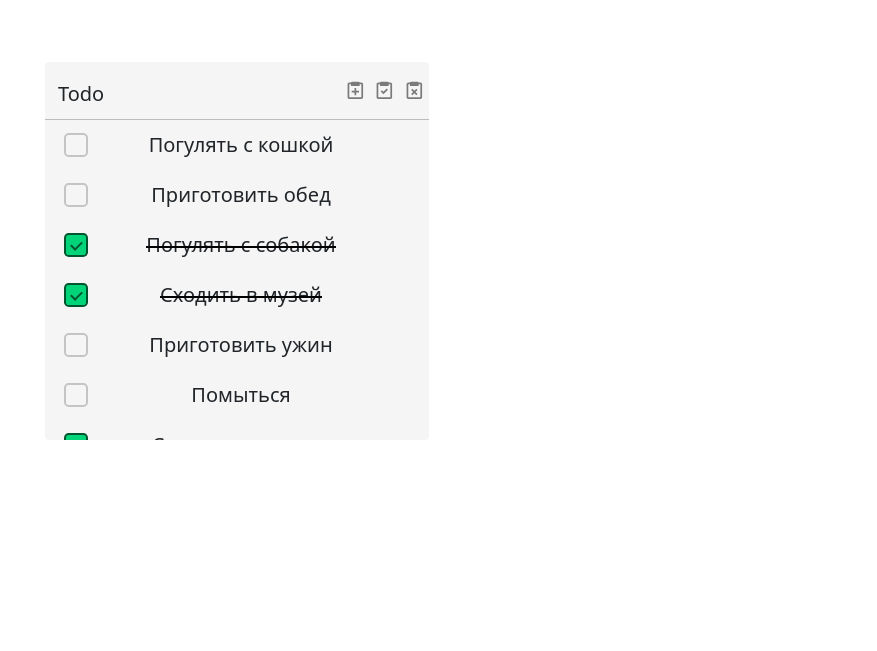
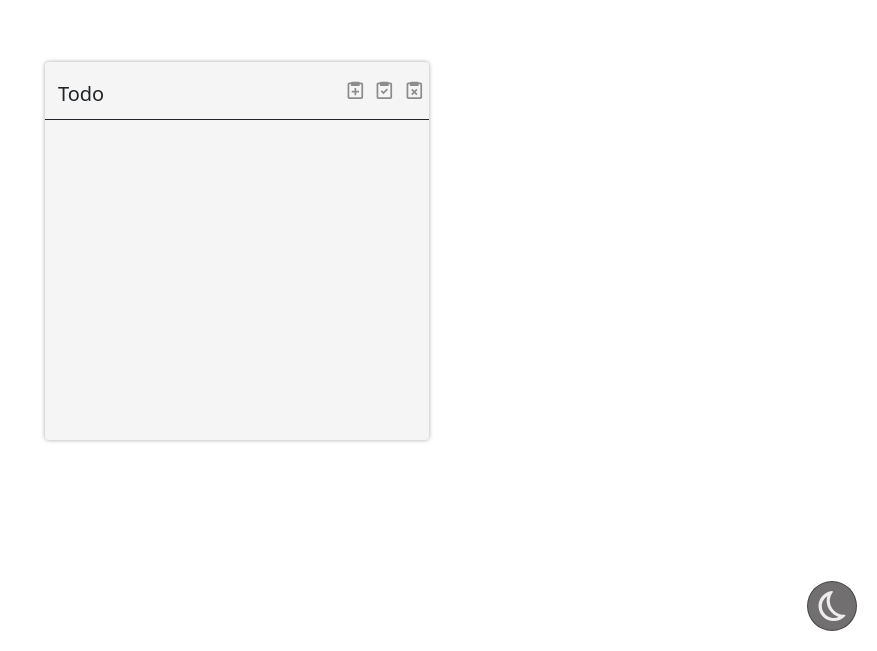
Before and after one commit to mrxFr1ends/portfolio_projects, a React (Create React App) app: page / in a window 1280 px wide. Shown: the part 149-800 px from the top of the page, without its empty margins (403-1280 px from the left). Built offline with nearby package versions, Linux system fonts and the light colour scheme.

Commit message:
Add themes, and saves todo in Localstorage

```diff
--- a/src/App.css
+++ b/src/App.css
@@ -1,9 +1,11 @@
 .container {
   width: 30%;
   height: auto;
-  background-color: #f5f5f5;
+  background-color: var(--main-todo-background-color);
+  box-shadow: var(--main-todo-box-shadow);
   border-radius: 0.25rem;
   overflow: hidden;
+  transition: 0.3s all ease-in;
 }
 
 @media screen and (max-width: 992px) {
@@ -33,25 +35,59 @@
   display: flex;
   align-content: stretch;
 }
+.todo_panel_field {
+  color: var(--main-color) !important;
+  border-color: var(--main-color) !important;
+}
+.todo_panel_field:focus {
+  background-color: var(--panel-field-backgrond-color-focus) !important;
+  border-color: #03a9f4 !important;
+}
 .todo_panel_button {
   height: auto !important;
   width: 10% !important;
   border-radius: 0 !important;
-  border-bottom: 1px solid #bdbdbd;
+  border-bottom: 1px solid var(--main-color);
 }
 
 .todo_panel_button:hover {
   border-color: #03a9f4;
-  background-color: rgba(0,0,0,0.1);
+  background-color: var(--main-color-hover);
 }
 .todo_panel_button:hover .todo_panel_icon {
-  fill: rgba(0,0,0,0.6);
+  fill: var(--panel-button-fill-color);
 }
 
 .todo_panel_icon {
   width: 70%;
-  fill: rgba(0,0,0,0.5);
+  fill: var(--main-color);
+  opacity: 0.5;
   transition: 0.3s all ease-in;
+}
+
+.swap_theme {
+  position: fixed;
+  left: calc(100% - 70px);
+  top: calc(100% - 70px);
+  width: 50px;
+  height: 50px;
+  border: 1px solid rgba(0,0,0,0.4);
+  background-color: var(--swap-background-color);
+  border-radius: 50%;
+  padding: 5px;
+  cursor: pointer;
+  transition: 0.3s all ease-in;
+}
+.swap_theme_icon {
+  fill: var(--swap-fill-color);
+  transition: 0.3s all ease-in;
+}
+.swap_theme:hover {
+  border-color: rgba(0,0,0,0.6);
+  background-color: var(--swap-background-color-hover);
+}
+.swap_theme:hover .swap_theme_icon {
+  fill: var(--swap-fill-color-hover);
 }
 
 @media screen and (max-width: 600px) {
--- a/src/App.js
+++ b/src/App.js
@@ -1,4 +1,4 @@
-import { useState } from "react";
+import { useEffect, useState } from "react";
 import "./App.css";
 import TextField from "./components/TextField";
 import TodoList from "./components/TodoList";
@@ -7,7 +7,8 @@ import TodoItemForm from "./components/TodoItemForm";
 import useTodoState from "./hooks/useTodoState";
 import { CSSTransition } from 'react-transition-group';
 import Button from "./components/Button";
-import {CrossIcon, SearchIcon, TaskAddIcon, TaskCompleteIcon, TaskRemoveIcon, TrashcanIcon} from './icons/Icons';
+import {CrossIcon, MoonIcon, SearchIcon, SunIcon, TaskAddIcon, TaskCompleteIcon, TaskRemoveIcon, TrashcanIcon} from './icons/Icons';
+import useTheme from './hooks/useTheme'
 
 function shuffle(array) {
   let currentIndex = array.length,  randomIndex;
@@ -35,6 +36,11 @@ const generateTodos = () => {
 const defaultTodos = generateTodos();
 
 function App() {
+  const getSavedTodos = () => {
+    const savedTodos = localStorage.getItem("todos");
+    return savedTodos ? JSON.parse(savedTodos) : [];
+  };
+  const { theme, setTheme } = useTheme();
   const {
     todos,
     setTodos,
@@ -42,21 +48,26 @@ function App() {
     changeTodo,
     removeTodo,
     toggleStatusTodo
-  } = useTodoState(defaultTodos);
+  } = useTodoState(getSavedTodos());
 
   const [todoValue, setTodoValue] = useState("");
   const [openTodoInfo, setOpenTodoInfo] = useState(false);
   const [selectedTodo, setSelectedTodo] = useState({});
 
-  //todo: добавить панель с кнопками удаления выполненных, выполнить все сразу
-  //todo: Добавить цвета по важности, или например сортировку по важности.
+  //todo: сделать возможность закреплять todo (добавить инонку кнопки к этому todo в списке) и они будут в самом верху
   //todo: сделать где-нибудь в locale storage
   //todo: оптимизировать по максимуму просто
+  //todo: у меня почему то на телефоне нет зеленых иконок у выполненых todo
+  //todo: переключение темной на светлую тему в правый нижний угол
 
   const selectTodo = (item) => {
     setSelectedTodo(item);
     setOpenTodoInfo(true);
   }
+
+  useEffect(() => {
+    localStorage.setItem("todos", JSON.stringify(todos));
+  }, [todos]);
 
   const addNewTodo = () => {
     if (todoValue === "") return;
@@ -103,6 +114,7 @@ function App() {
           title="Todo"
           onChange={e => setTodoValue(e.target.value)}
           onKeyUp={e => e.key === "Enter" && addNewTodo()}
+          className="todo_panel_field"
         />
         <Button
           className="todo_panel_button"
@@ -121,6 +133,12 @@ function App() {
         />
       </div>
       <TodoList todos={todos} onChangeStatus={toggleStatusTodo} onRemove={removeTodo} onSelect={selectTodo}/>
+      <div className="swap_theme" onClick={_ => setTheme(prevState => prevState == 'light' ? 'dark' : 'light')}>
+        {theme == 'dark'
+          ? <SunIcon className="swap_theme_icon" />
+          : <MoonIcon className="swap_theme_icon" />
+        }
+      </div>
     </div>
   );
 }
--- a/src/components/CheckBox/index.js
+++ b/src/components/CheckBox/index.js
@@ -1,24 +1,9 @@
 import React from 'react';
 import cl from './index.module.css';
 
-// const CheckBox = ({check, setCheck, onClick, icon}) => {
-//   return (
-//     <label className={cl.checkbox} onClick={onClick}>
-//       <input
-//         className={cl.checkbox__input}
-//         type="checkbox"
-//         checked={check}
-//         onChange={setCheck} />
-//       <span className={cl.checkbox__icon}>
-//         {icon}
-//       </span>
-//     </label>
-//   );
-// };
-
-const CheckBox = ({check, setCheck, onClick}) => {
+const CheckBox = ({check, setCheck, onClick, className}) => {
   return (
-    <div className={cl.checkbox_round} onClick={onClick}>
+    <div className={[className, cl.checkbox_round].join(' ')} onClick={onClick}>
       <input
         type="checkbox"
         checked={check}
--- a/src/components/TextField/index.js
+++ b/src/components/TextField/index.js
@@ -1,11 +1,11 @@
 import React from 'react';
 import cl from './index.module.css'
 
-const TextField = ({value, title, name, onChange, onKeyUp}) => {
+const TextField = ({value, title, name, onChange, onKeyUp, className}) => {
   return (
     <div className={cl.text_field}>
       <input
-        className={cl.text_field__input}
+        className={[className, cl.text_field__input].join(' ')}
         type="text"
         id={name}
         name={name}
--- a/src/components/TodoListItem/index.css
+++ b/src/components/TodoListItem/index.css
@@ -8,18 +8,26 @@
   padding: 0 5%;
 }
 .todos_item:hover {
-  background-color: #eee;
+  background-color: var(--main-color-hover);
 }
 
 .todos_item:hover .cross_button {
   opacity: 0.2;
 }
 
+.todoComplete {
+  border-color: var(--todo-checkbox-border-color);
+}
+.todoComplete:hover {
+  border-color: var(--todo-checkbox-border-color-hover);
+}
+
 .cross_button {
   opacity: 0;
+  fill: var(--main-color);
 }
 .cross_button:hover {
-  opacity: 0.4 !important;
+  opacity: 0.6 !important;
   fill: red;
 }
 
@@ -29,7 +37,7 @@
 }
 .todoText_strike:after {
   transition: all 0.3s ease-in;
-  border-top: 2px solid black;
+  border-top: 2px solid var(--main-color);
   position: absolute;
   content: "";
   right: 0;
--- a/src/components/TodoListItem/index.js
+++ b/src/components/TodoListItem/index.js
@@ -10,7 +10,8 @@ const TodoListItem = ({ item, onChangeStatus, onRemove, onClick }) => {
       <CheckBox
         check={item.isComplete}
         setCheck={_ => onChangeStatus(item.id)}
-        onClick={e => e.stopPropagation()} />
+        onClick={e => e.stopPropagation()}
+        className="todoComplete"/>
       <span className={["todoText_strike", item.isComplete ? "active" : ""].join(' ')}>
         {item.header}
       </span>
--- /dev/null
+++ b/src/hooks/useTheme.js
@@ -0,0 +1,19 @@
+import { useState, useLayoutEffect } from 'react';
+
+const isDarkTheme = window?.matchMedia('(prefers-color-scheme: dark)').matches;
+const defaultTheme = isDarkTheme ? 'dark' : 'light';
+
+const useTheme = () => {
+  const [theme, setTheme] = useState(
+    localStorage.getItem('app-theme') || defaultTheme
+  );
+
+  useLayoutEffect(() => {
+    document.documentElement.setAttribute('data-theme', theme);
+    localStorage.setItem('app-theme', theme);
+  }, [theme]);
+
+  return { theme, setTheme };
+};
+
+export default useTheme;
--- a/src/hooks/useTodoState.js
+++ b/src/hooks/useTodoState.js
@@ -1,6 +1,6 @@
 import { useState } from 'react';
 
-export default initialValue => {
+const useTodoState = (initialValue) => {
   const [todos, setTodos] = useState(initialValue);
 
   return {
@@ -24,3 +24,5 @@ export default initialValue => {
     )
   }
 };
+
+export default useTodoState;
--- a/src/icons/Icons.js
+++ b/src/icons/Icons.js
@@ -47,7 +47,6 @@ export const TaskAddIcon = (props) => {
   );
 };
 
-
 export const TaskCompleteIcon = (props) => {
   return (
     <svg {...props} viewBox="0 0 24 24">
@@ -64,3 +63,21 @@ export const TrashcanIcon = (props) => {
   </svg>
   );
 };
+
+export const MoonIcon = (props) => {
+  return (
+    <svg {...props} viewBox="0 0 48 48">
+      <path d="M18.2,11.2a22.6,22.6,0,0,0-1,6.9c.3,8.8,6.7,16.8,15,19.7A14.5,14.5,0,0,1,26.3,39H24.6a15,15,0,0,1-6.4-27.7m6-6.2h-.1a19.2,19.2,0,0,0-17,21.1A19.2,19.2,0,0,0,24.2,42.9h2.1a19.2,19.2,0,0,0,14.4-6.4A.9.9,0,0,0,40,35H38.1c-8.8-.5-16.6-8.4-16.9-17.1A17.4,17.4,0,0,1,25,6.6,1,1,0,0,0,24.2,5Z"/>
+    </svg>
+  );
+};
+
+export const SunIcon = (props) => {
+  return (
+    <svg {...props} viewBox="0 0 16 16">
+      <path d="M8 .25a.75.75 0 01.75.75v1.273a.75.75 0 01-1.5 0V1A.75.75 0 018 .25z"/>
+      <path d="M4 8a4 4 0 118 0 4 4 0 01-8 0zm4-2.5a2.5 2.5 0 100 5 2.5 2.5 0 000-5z" />
+      <path d="M8.75 13.727a.75.75 0 00-1.5 0V15a.75.75 0 001.5 0v-1.273zM2.519 2.518a.75.75 0 011.06 0l.904.904a.75.75 0 01-1.06 1.06l-.904-.903a.75.75 0 010-1.06zM12.578 11.517a.75.75 0 00-1.061 1.06l.904.904a.75.75 0 101.06-1.06l-.903-.904zM.25 8A.75.75 0 011 7.25h1.273a.75.75 0 010 1.5H1A.75.75 0 01.25 8zM13.727 7.25a.75.75 0 000 1.5H15a.75.75 0 000-1.5h-1.273zM4.483 11.517a.75.75 0 010 1.06l-.904.904a.75.75 0 01-1.06-1.06l.903-.904a.75.75 0 011.061 0zM13.481 3.58a.75.75 0 00-1.06-1.062l-.904.904a.75.75 0 101.06 1.06l.904-.903z"/>
+    </svg>
+  );
+};
--- a/src/index.css
+++ b/src/index.css
@@ -1,3 +1,5 @@
+@import url("./styles/styles.css");
+
 * {
   padding: 0;
   margin: 0;
@@ -16,18 +18,18 @@ body {
   font-size: 20px;
   font-weight: 400;
   line-height: 1.5;
-  color: #212529;
+  color: var(--main-color);
   background-color: #fff;
   -webkit-text-size-adjust: 100%;
   -webkit-tap-highlight-color: rgba(0, 0, 0, 0);
 }
 
-
 #root {
-  /* background-color: rgb(39, 42, 44); */
   display: flex;
   align-items: center;
   justify-content: center;
+  background-color: var(--main-background-color);
+  transition: 0.3s background-color ease-in;
 }
 
 @media screen and (max-width: 600px) {
--- /dev/null
+++ b/src/styles/styles.css
@@ -0,0 +1,31 @@
+html[data-theme='dark'] {
+  --main-background-color: #30343c;
+  --main-todo-background-color: #202122;
+  --main-todo-box-shadow: rgba(255, 255, 255, 0.4) 0px 0px 4px;
+  --main-color: rgb(190, 190, 190);
+  --main-color-hover : rgb(39, 39, 39);
+  --panel-button-fill-color: rgb(255, 255, 255);
+  --panel-field-backgrond-color-focus: rgb(45, 45, 45);
+  --todo-checkbox-border-color: rgb(178, 175, 175);
+  --todo-checkbox-border-color-hover: rgb(250, 251, 250);
+  --swap-background-color: rgb(241, 241, 241);
+  --swap-background-color-hover: rgb(153, 153, 153);
+  --swap-fill-color: rgb(31, 31, 31, 0.6);
+  --swap-fill-color-hover: rgb(237, 237, 237);
+}
+
+html[data-theme='light'] {
+  --main-background-color: #ffffff;
+  --main-todo-background-color: #f5f5f5;
+  --main-todo-box-shadow: rgba(0, 0, 0, 0.35) 0px 0px 4px;
+  --main-color: #212529;
+  --main-color-hover : #eee;
+  --panel-button-fill-color: rgba(0,0,0,0.6);
+  --panel-field-backgrond-color-focus: #eee;
+  --todo-checkbox-border-color: rgba(0,0,0,0.2);
+  --todo-checkbox-border-color-hover: rgba(0,0,0,0.4);
+  --swap-background-color: rgb(113, 111, 111);
+  --swap-background-color-hover: rgba(0,0,0,0.1);
+  --swap-fill-color: rgb(237, 237, 237);
+  --swap-fill-color-hover: rgb(31, 31, 31, 0.5);
+}
```
Also changed, not shown: src/icons/search-svgrepo-com.svg (deleted).
